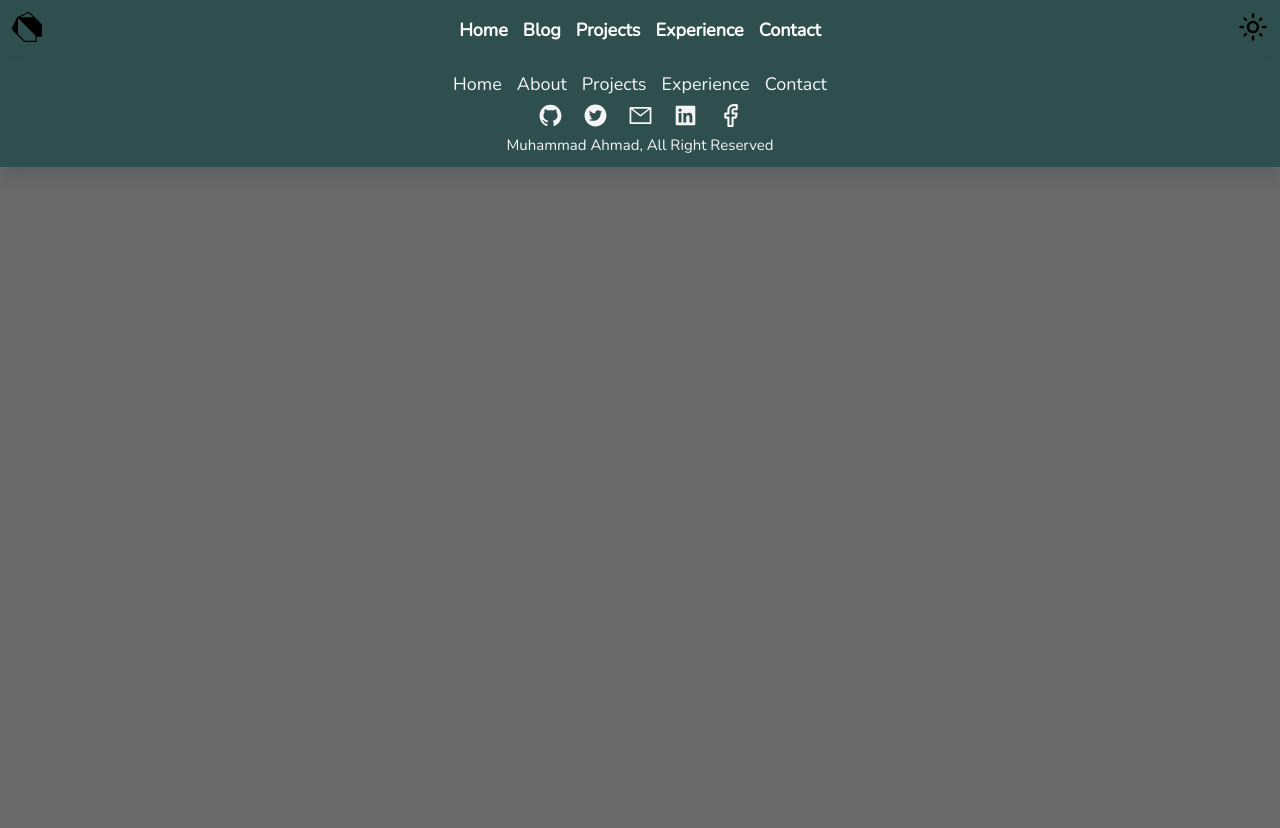
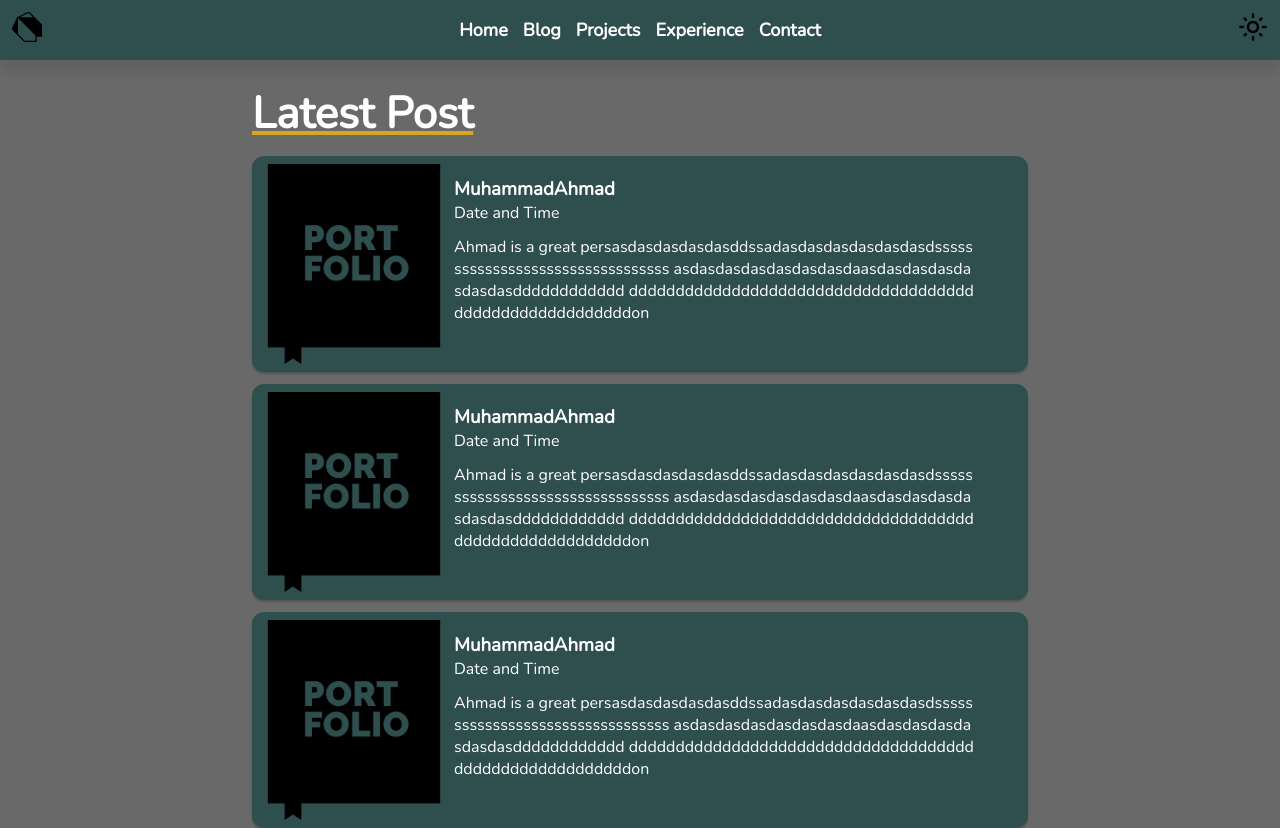
Before and after one commit to MuhammadAhmad338/portfolio, a React (Vite) app: page /blog in a window 1280 px wide. Shown: the top 828 px of the page. Before the commit the page ends 800 px from the top, so only its background shows below. Built offline with nearby package versions, Linux system fonts and the light colour scheme.

Commit message:
latest and first commit

```diff
--- a/src/App.jsx
+++ b/src/App.jsx
@@ -5,6 +5,7 @@ import Projects from "./Components/Projects/Projects";
 import Footer from "./Components/Footer/Footer";
 import Contact from "./Components/Contact/Contact";
 import Experience from "./Components/Experience/Experience";
+import Blog from "./Components/Blog/Blog";
 import './App.css';
 
 function App() {
@@ -16,7 +17,8 @@ function App() {
           <Route path="/" element={<Home />} />
           <Route path="/contact" element={<Contact />} />
           <Route path="/projects" element={<Projects />} />
-          <Route path="/experience" element={<Experience />}/>
+          <Route path="/experience" element={<Experience />} />
+          <Route path="/blog" element={<Blog />} />
         </Routes>
         <Footer />
       </BrowserRouter>
--- /dev/null
+++ b/src/Components/Blog/Blog.css
@@ -0,0 +1,15 @@
+.blog {
+    margin: 12px auto;
+    max-width: 800px;
+    display: flex;
+    flex-direction: column;
+    gap: 12px;
+    padding: 12px;
+}
+
+.latest-post {
+    font-weight: bold;
+    font-size: 22px;
+    color: white;
+    text-decoration: underline goldenrod;
+}
--- /dev/null
+++ b/src/Components/Blog/Blog.jsx
@@ -0,0 +1,18 @@
+import React from 'react';
+import BlogItem from './BlogItem/BlogItem';
+import './Blog.css';
+
+const Blog = () => {
+  return (
+    <div className='blog'>
+        <div className='latest-post'>
+           <h1>Latest Post</h1>
+        </div>
+           <BlogItem />
+           <BlogItem />
+           <BlogItem />
+    </div>
+  );
+}
+
+export default Blog
--- /dev/null
+++ b/src/Components/Blog/BlogItem/BlogItem.css
@@ -0,0 +1,37 @@
+.blog-Item {
+    display: flex;
+    flex-direction: row;
+    justify-content: start;
+    align-items: start;
+    background-color: darkslategray;
+    padding: 8px 2px;
+    border-radius: 12px;
+    cursor: pointer;
+    transition: transform 0.3s ease-out;
+    box-shadow: 0 2px 2px rgba(0, 0, 0, 0.2);
+}
+
+.blog-Item-details {
+    display: flex;
+    align-items: start;
+    justify-content: start;
+    flex-direction: column;
+    gap: 12px;
+    margin-top: 12px;
+    color: white;
+}
+
+.paragraph-text {
+    word-break: break-all;
+    margin-right: 50px;
+}
+
+@media screen and (max-width: 768px) {
+    .blog-Item {
+        padding: 12px;
+       display: flex;
+       flex-direction: column;
+       align-items: start;
+       justify-content: start;
+    }
+}
--- /dev/null
+++ b/src/Components/Blog/BlogItem/BlogItem.jsx
@@ -0,0 +1,22 @@
+import React from 'react';
+import img from '../../../assets/portfolio.png';
+import './BlogItem.css';
+
+const BlogItem = () => {
+    return (
+        <div className='blog-Item'>
+            <img src={img} className='image' alt="blog-image" />
+            <div className='blog-Item-details'>
+                <div>
+                    <h3>MuhammadAhmad</h3>
+                    <p>Date and Time</p>
+                </div>
+                <div className='paragraph-text'>Ahmad is a great persasdasdasdasdasddssadasdasdasdasdasdasdsssssssssssssssssssssssssssssssss
+                    asdasdasdasdasdasdasdaasdasdasdasdasdasdasdddddddddddd
+                    ddddddddddddddddddddddddddddddddddddddddddddddddddddddddon</div>
+            </div>
+        </div>
+    );
+}
+
+export default BlogItem;
--- a/src/Components/Header/Header.jsx
+++ b/src/Components/Header/Header.jsx
@@ -26,14 +26,18 @@ const Header = () => {
                     navigate("/"),
                         setdrawer(false)
                 }} className="menu-item">Home</div>
-                <div className="menu-item">Blog</div>
+                <div onClick={() => {
+                    navigate('/blog'),
+                        setdrawer(false)
+                }}
+                    className="menu-item">Blog</div>
                 <div onClick={() => {
                     navigate('/Projects'),
-                    setdrawer(false)
+                        setdrawer(false)
                 }} className="menu-item">Projects</div>
                 <div onClick={() => {
                     navigate("/experience"),
-                    setdrawer(false)
+                        setdrawer(false)
                 }} className='menu-item'>Experience</div>
                 <div onClick={() => {
                     navigate("/contact"),
@@ -45,7 +49,7 @@ const Header = () => {
             </div>
             <ul className='header-list'>
                 <li onClick={() => navigate("/")}>Home</li>
-                <li>Blog</li>
+                <li onClick={() => navigate("/blog")}>Blog</li>
                 <li onClick={() => navigate("/projects")}>Projects</li>
                 <li onClick={() => navigate("/experience")}>Experience</li>
                 <li onClick={() => navigate("/contact")}>Contact</li>
--- a/src/Components/Projects/Projects.jsx
+++ b/src/Components/Projects/Projects.jsx
@@ -19,4 +19,4 @@ const Projects = () => {
   );
 }
 
-export default Projects
+export default Projects;
--- a/src/Components/Projects/ProjectsItem/ProjectsItem.css
+++ b/src/Components/Projects/ProjectsItem/ProjectsItem.css
@@ -59,6 +59,7 @@
        width: 100%;
        height: 100%;
     }
+
     .project-Item-details {
         padding-left: 12px;
         padding-right: 12px;
```
Also changed, not shown: src/Components/Projects/ProjectsItem/ProjectsItem.jsx (+4 -4 lines).
